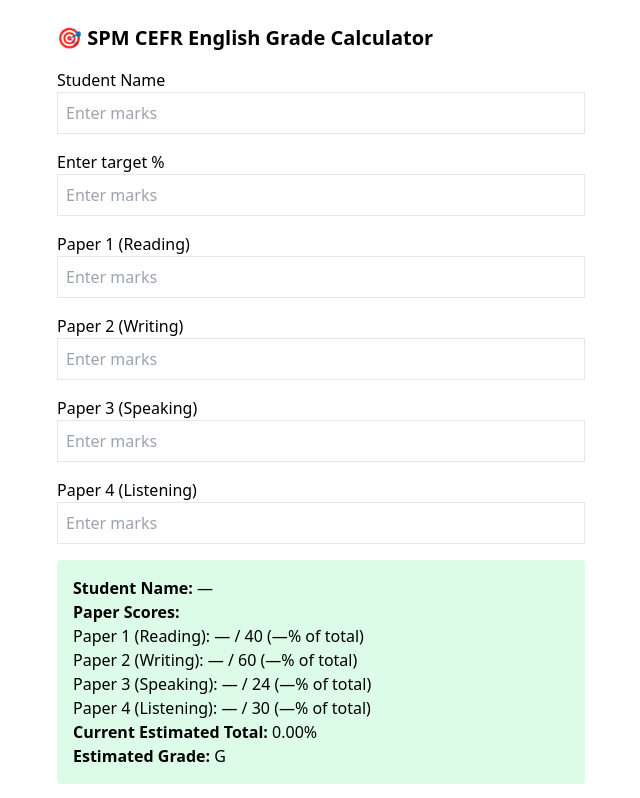
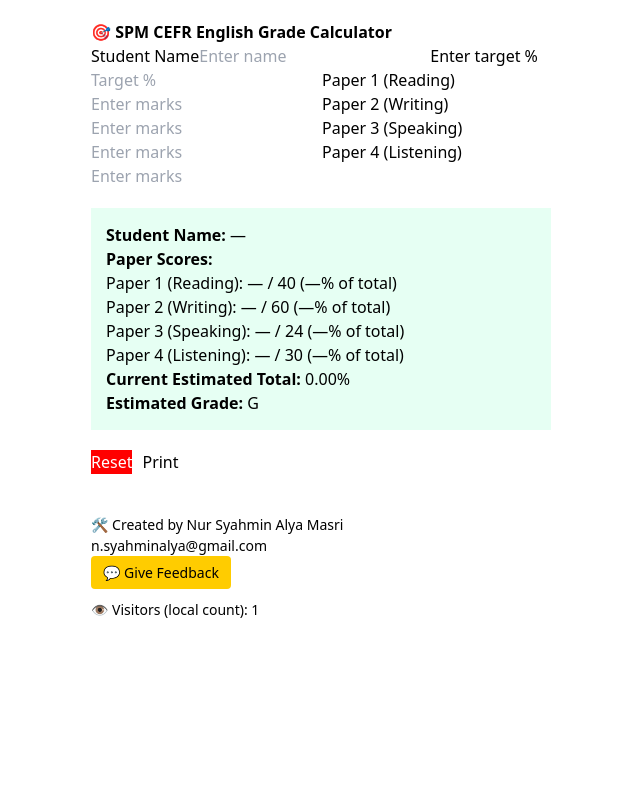
Before and after one commit to minmasri/spmenglishgradecalculator, a Next.js app: page / in a window 1280 px wide. Shown: the top 798 px of the page, without its empty margins (319-959 px from the left). Built offline with nearby package versions, Linux system fonts and the light colour scheme.

Commit message:
Add files via upload

```diff
--- a/pages/index.js
+++ b/pages/index.js
@@ -144,30 +144,28 @@ export default function Home() {
       <Head>
         <title>SPM CEFR English Grade Calculator</title>
       </Head>
-      <div className="max-w-xl mx-auto p-6">
-        <h1 className="text-xl font-bold mb-4">🎯 SPM CEFR English Grade Calculator</h1>
+      <div style={{ maxWidth: 500, margin: 'auto', padding: 20 }}>
+        <h1>🎯 <b>SPM CEFR English Grade Calculator</b></h1>
 
-        {[
-          ['Student Name', studentName, setStudentName],
-          ['Enter target %', target, setTarget],
-          ['Paper 1 (Reading)', reading, setReading],
-          ['Paper 2 (Writing)', writing, setWriting],
-          ['Paper 3 (Speaking)', speaking, setSpeaking],
-          ['Paper 4 (Listening)', listening, setListening],
-        ].map(([label, val, setter], idx) => (
-          <div className="mb-4" key={idx}>
-            <label className="font-medium">{label}</label>
-            <input
-              type="text"
-              className="border p-2 w-full"
-              value={val}
-              onChange={(e) => setter(e.target.value)}
-              placeholder="Enter marks"
-            />
-          </div>
-        ))}
+        <label>Student Name</label>
+        <input type="text" value={studentName} onChange={(e) => setStudentName(e.target.value)} placeholder="Enter name" />
 
-        <div className="bg-green-100 p-4 rounded mt-4">
+        <label>Enter target %</label>
+        <input type="number" value={target} onChange={(e) => setTarget(e.target.value)} placeholder="Target %" />
+
+        <label>Paper 1 (Reading)</label>
+        <input type="number" value={reading} onChange={(e) => setReading(e.target.value)} placeholder="Enter marks" />
+
+        <label>Paper 2 (Writing)</label>
+        <input type="number" value={writing} onChange={(e) => setWriting(e.target.value)} placeholder="Enter marks" />
+
+        <label>Paper 3 (Speaking)</label>
+        <input type="number" value={speaking} onChange={(e) => setSpeaking(e.target.value)} placeholder="Enter marks" />
+
+        <label>Paper 4 (Listening)</label>
+        <input type="number" value={listening} onChange={(e) => setListening(e.target.value)} placeholder="Enter marks" />
+
+        <div style={{ background: '#e6fff3', padding: 15, marginTop: 20 }}>
           <p><b>Student Name:</b> {studentName || '—'}</p>
           <p><b>Paper Scores:</b></p>
           <ul>
@@ -181,8 +179,8 @@ export default function Home() {
         </div>
 
         {etr && (
-          <div className="mt-4">
-            <h4 className="font-semibold">🎯 Target Analysis:</h4>
+          <div style={{ marginTop: 20 }}>
+            <h4>🎯 Target Analysis:</h4>
             {Object.entries(etr.paperNotes).map(([paper, note]) => (
               <p key={paper}>{note}</p>
             ))}
@@ -190,16 +188,16 @@ export default function Home() {
           </div>
         )}
 
-        <div className="mt-4 space-x-2">
-          <button onClick={resetAll} className="bg-red-500 text-white px-4 py-2">Reset</button>
-          <button onClick={() => window.print()} className="bg-blue-500 text-white px-4 py-2">Print</button>
+        <div style={{ marginTop: 20 }}>
+          <button onClick={resetAll} style={{ marginRight: 10, backgroundColor: 'red', color: 'white' }}>Reset</button>
+          <button onClick={() => window.print()}>Print</button>
         </div>
 
-        <footer className="text-sm mt-8">
+        <footer style={{ marginTop: 40, fontSize: 14 }}>
           <p>🛠️ Created by Nur Syahmin Alya Masri</p>
           <p><a href="mailto:n.syahminalya@gmail.com">n.syahminalya@gmail.com</a></p>
-          <button className="bg-yellow-300 px-4 py-1 mt-2">💬 Give Feedback</button>
-          <p className="mt-2">👁️ Visitors (local count): {visits}</p>
+          <button style={{ backgroundColor: '#ffcc00', padding: '6px 12px', borderRadius: 4 }}>💬 Give Feedback</button>
+          <p style={{ marginTop: 10 }}>👁️ Visitors (local count): {visits}</p>
         </footer>
       </div>
     </>
```
